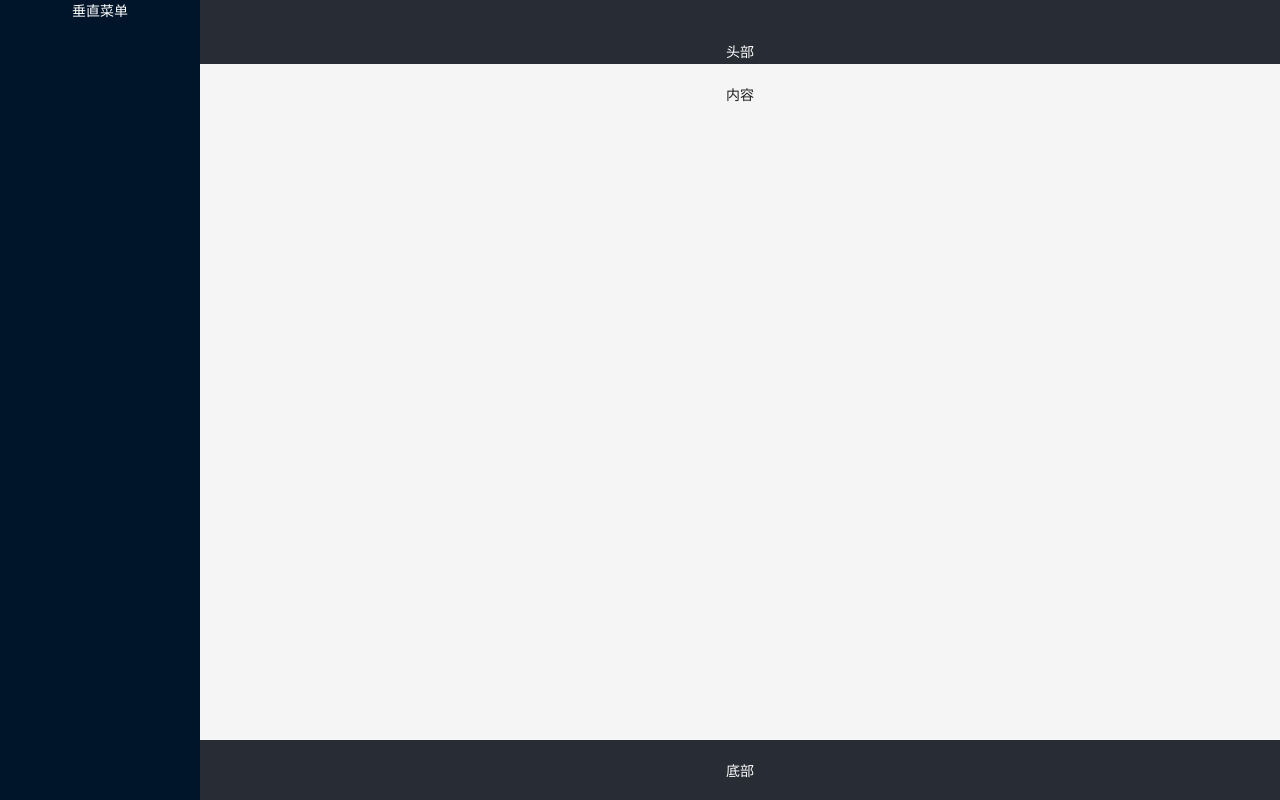
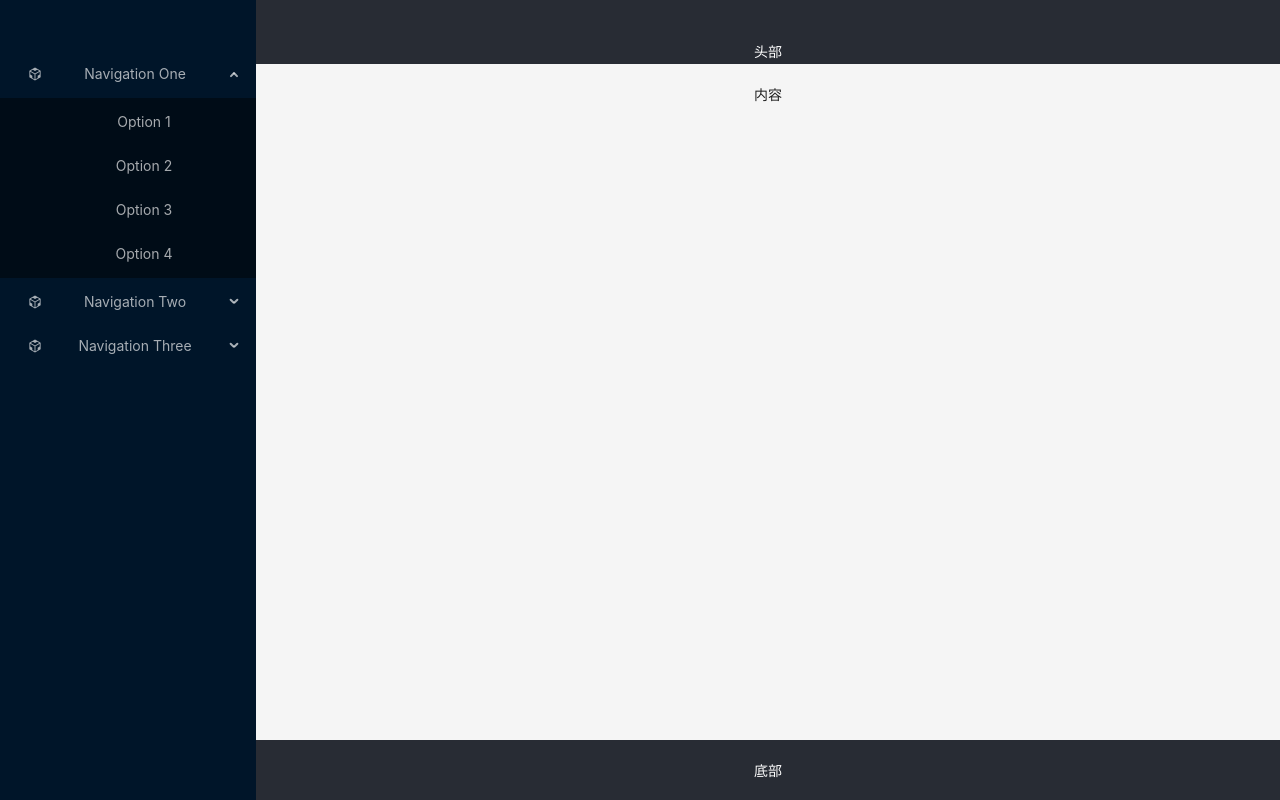
Before and after one commit to sunShineLoveMe/future-contract-app, a React (Create React App) app: page / in a window 1280 px wide. Built offline with nearby package versions, Linux system fonts and the light colour scheme.

Commit message:
构建左侧菜单项

```diff
--- a/src/App.module.css
+++ b/src/App.module.css
@@ -45,6 +45,7 @@
 
 .global-sider {
   color: #fff;
+  padding-top: 50px;
 }
 
 .content-layout {
--- a/src/App.tsx
+++ b/src/App.tsx
@@ -1,12 +1,15 @@
 import React from 'react';
 import { Layout } from 'antd';
 import styles from "./App.module.css"
+import { Menu } from './components';
 
 function App() {
   return (
     <div className={styles.App}>
       <Layout className={styles["global-layout"]}>
-        <Layout.Sider className={styles["global-sider"]}>垂直菜单</Layout.Sider>
+        <Layout.Sider className={styles["global-sider"]} width={256}>
+          <Menu />
+        </Layout.Sider>
         <Layout className={styles["content-layout"]}>
           <Layout.Header className={styles["layout-header"]}>头部</Layout.Header>
           <Layout.Content className={styles["layout-content"]}>内容</Layout.Content>
--- /dev/null
+++ b/src/components/index.ts
@@ -0,0 +1 @@
+export * from './menu'
--- /dev/null
+++ b/src/components/menu/Menu.tsx
@@ -0,0 +1,83 @@
+import React, { useState } from "react";
+import styles from './Menu.module.css'
+import { CodeSandboxOutlined, MailOutlined, SettingOutlined } from "@ant-design/icons";
+import type { MenuProps } from "antd";
+import { Menu as AntdMenu } from "antd";
+
+// 这段代码主要是标识menuProps对象中items属性的值的类型，即数组中任意元素的类型
+type MenuItem = Required<MenuProps>['items'][number];
+
+/**
+ *
+ * @param label 菜单项标题
+ * @param key item的唯一标识
+ * @param icon 菜单项图标
+ * @param children 菜单项的子菜单项
+ * @param type 菜单项类型
+ * @returns
+ */
+function getItem(
+    label: React.ReactNode,
+    key: React.Key,
+    icon?: React.ReactNode,
+    children?: MenuItem[],
+    type?: 'group',
+): MenuItem {
+    return {
+        key,
+        label,
+        icon,
+        children,
+        type,
+    } as MenuItem;
+}
+
+const items: MenuItem[] = [
+    getItem('Navigation One', 'sub1', <CodeSandboxOutlined />, [
+        getItem('Option 1', '1'),
+        getItem('Option 2', '2'),
+        getItem('Option 3', '3'),
+        getItem('Option 4', '4'),
+    ]),
+    getItem('Navigation Two', 'sub2', <CodeSandboxOutlined />, [
+        getItem('Option 5', '5'),
+        getItem('Option 6', '6'),
+        getItem('Submenu', 'sub3', null, [getItem('Option 7', '7'), getItem('Option 8', '8')]),
+    ]),
+    getItem('Navigation Three', 'sub4', <CodeSandboxOutlined />, [
+        getItem('Option 9', '9'),
+        getItem('Option 10', '10'),
+        getItem('Option 11', '11'),
+        getItem('Option 12', '12'),
+    ]),
+]
+
+// submenu keys of first level
+const rootSubmenuKeys = ['sub1', 'sub2', 'sub4'];
+
+export const Menu: React.FC = () => {
+
+    // 当前展开的subMenu菜单项 key 数组 string[]
+    const [openKeys, setOpenKeys] = useState(['sub1']);
+
+    // subMenu展开或关闭的回调
+    // 表示将onOpenChange定义为一个函数类型，它接受一个字符串数组类型的参数
+    const onOpenChange: MenuProps['onOpenChange'] = keys => {
+        const latestOpenKey = keys.find(key => openKeys.indexOf(key) === -1);
+        if (rootSubmenuKeys.indexOf(latestOpenKey!) === -1) {
+            setOpenKeys(keys);
+        } else {
+            setOpenKeys(latestOpenKey ? [latestOpenKey] : []);
+        }
+    };
+    return (
+        <AntdMenu
+            mode="inline"
+            openKeys={openKeys}
+            onOpenChange={onOpenChange}
+            style={{ width: 256 }}
+            items={items}
+            theme="dark"
+        />
+    )
+}
--- /dev/null
+++ b/src/components/menu/index.ts
@@ -0,0 +1 @@
+export * from './Menu'
```
Also changed, not shown: src/components/menu/Menu.module.css (added).
